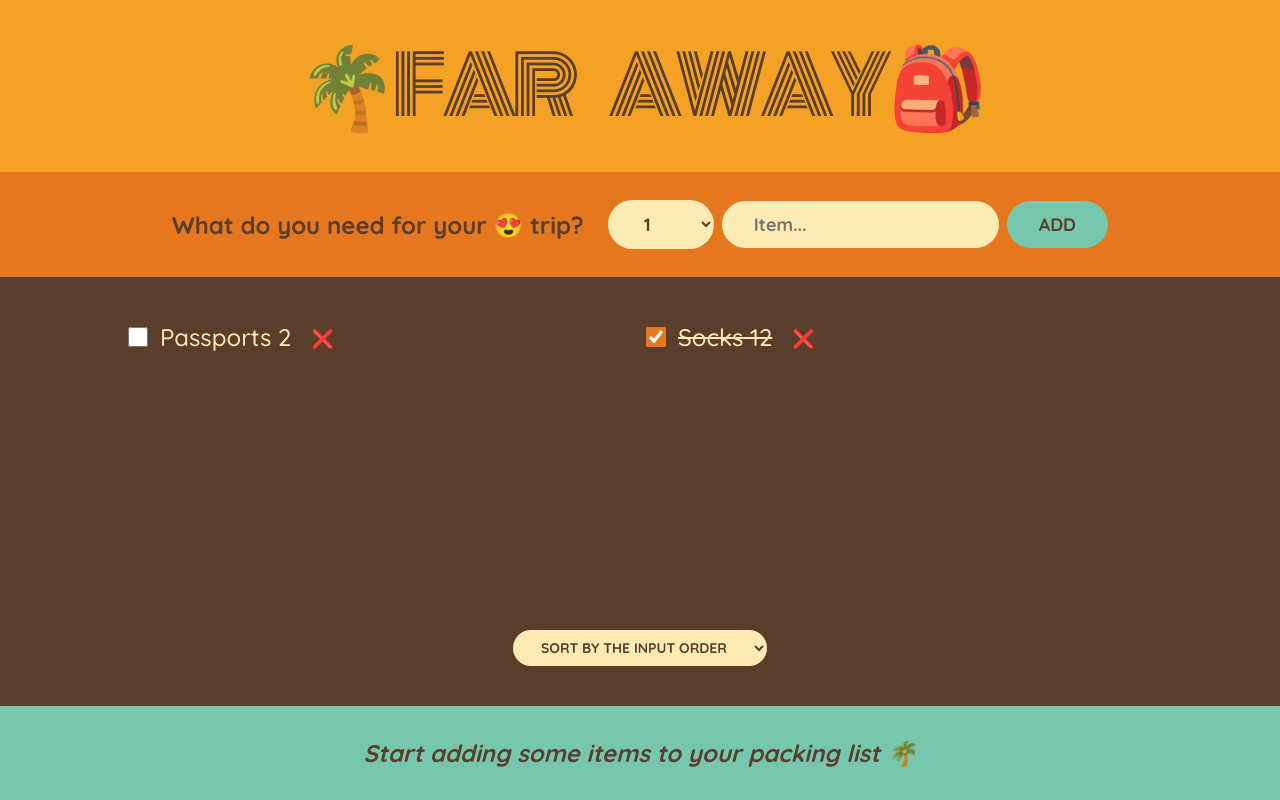
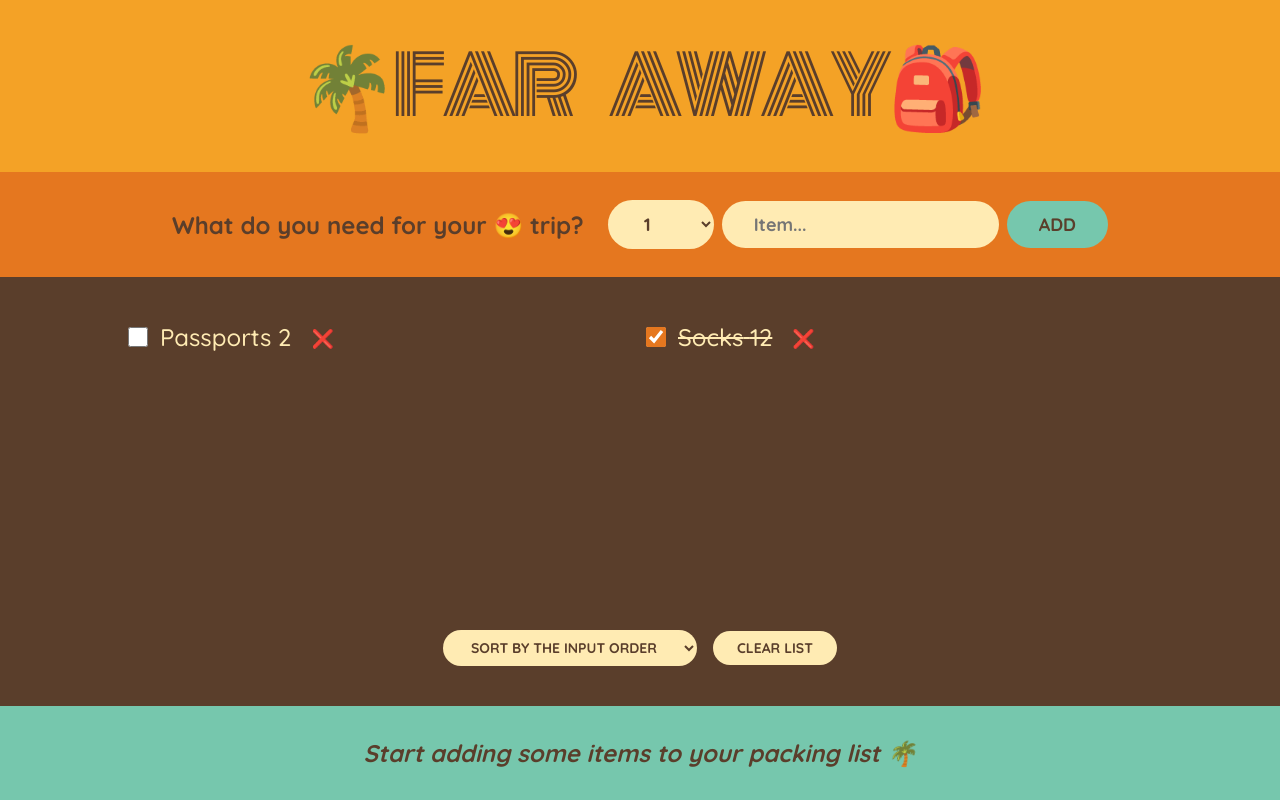
Before and after one commit to 1um1n0517y01/react-travel-list, a React (Create React App) app: page / in a window 1280 px wide. Built offline with nearby package versions, Linux system fonts and the light colour scheme.

Commit message:
Clearing the List

```diff
--- a/src/App.js
+++ b/src/App.js
@@ -27,6 +27,13 @@ export default function App() {
     );
   }
 
+  function handleClearingList() {
+    const confirmation = window.confirm(
+      'Are you sure you want to delete all items from the list?'
+    );
+    if (confirmation) setItems([]);
+  }
+
   return (
     <div className='app'>
       <Logo />
@@ -35,6 +42,7 @@ export default function App() {
         items={items}
         onDeleteItem={handleDeleteItem}
         onToggleItem={handleToggleItem}
+        onClearList={handleClearingList}
       />
       <Stats items={items} />
     </div>
@@ -91,7 +99,7 @@ function Form({ onAddItems }) {
   );
 }
 
-function PackingList({ items, onDeleteItem, onToggleItem }) {
+function PackingList({ items, onDeleteItem, onToggleItem, onClearList }) {
   const [sortBy, setSortBy] = useState('input');
 
   // Creating derived state
@@ -134,6 +142,7 @@ function PackingList({ items, onDeleteItem, onToggleItem }) {
           <option value='description'>Sort by description</option>
           <option value='packed'>Sort by packed status</option>
         </select>
+        <button onClick={onClearList}>Clear List</button>
       </div>
     </div>
   );
```
